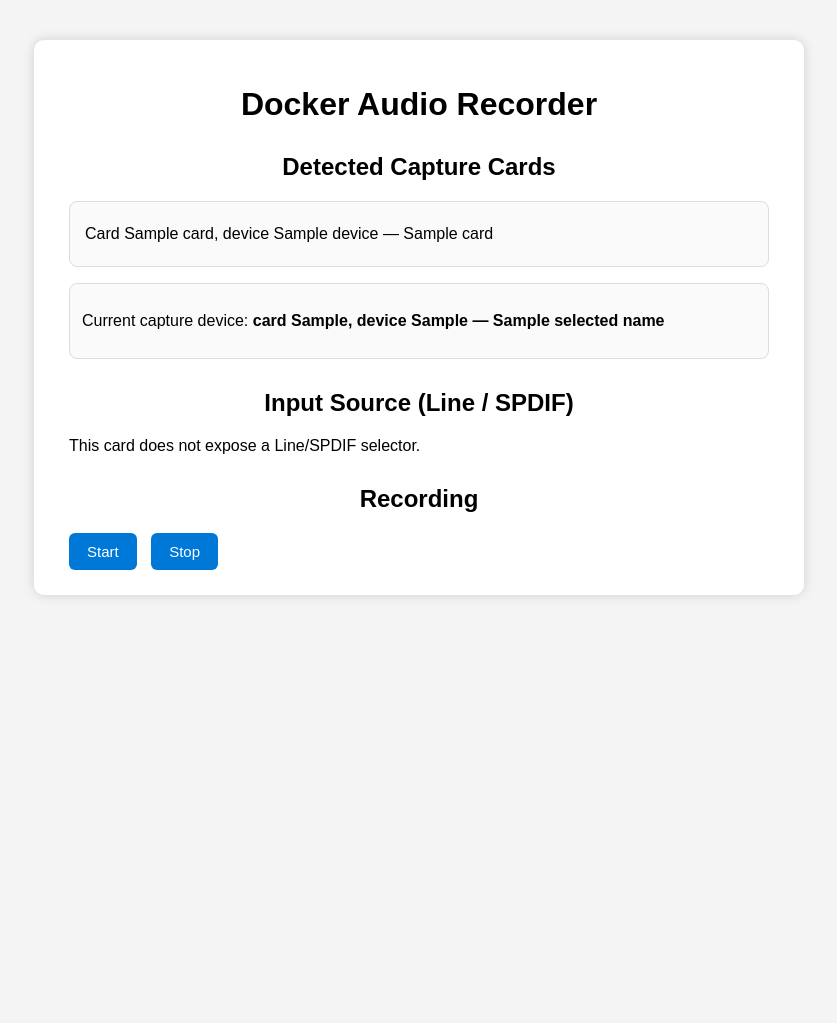
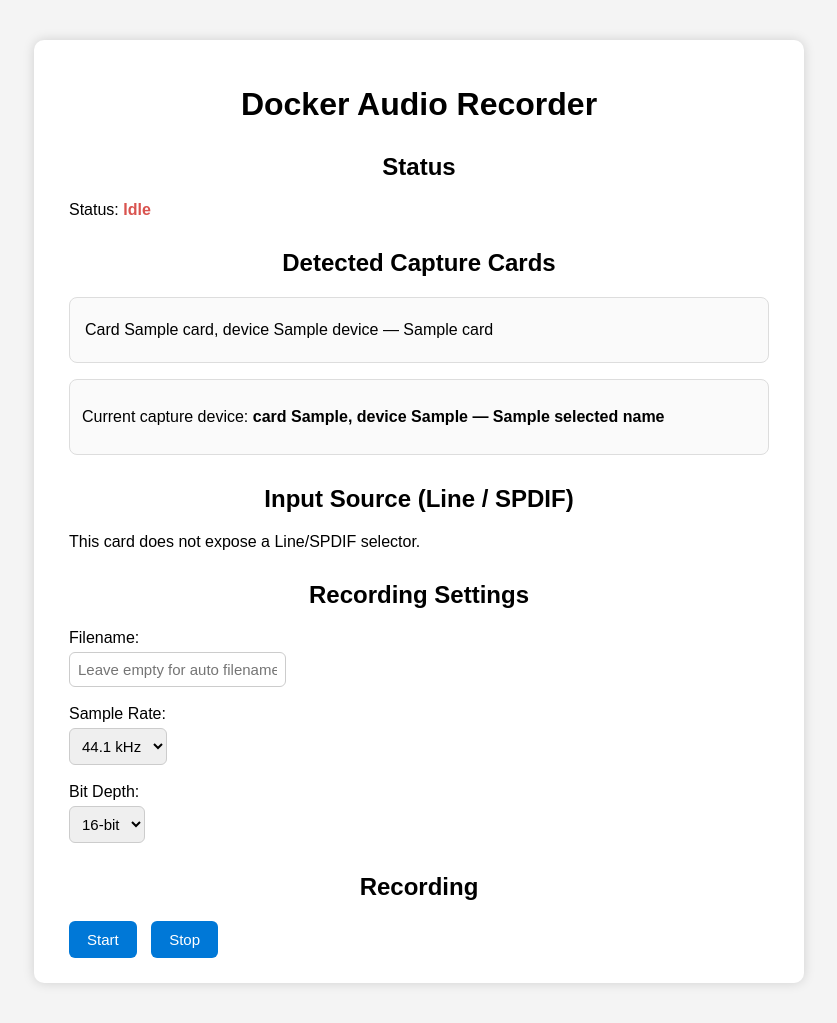
Before and after one commit to raouldeejay/docker-audio-recorder, a Flask app: template templates/index.html in a window 1280 px wide. Shown: the whole page, without its empty margins (221-1058 px from the left). Before the commit the page ends 597 px from the top, so only its background shows below. Run offline with Flask 3, Linux system fonts and the light colour scheme; the template is opened without the code that fills it: most values are stand-ins (such as "Sample title", 1, 10 or a date in 2020); data that the repository does not hold is empty.

Commit message:
Update index.html

```diff
--- a/templates/index.html
+++ b/templates/index.html
@@ -61,12 +61,13 @@
             background: #005fa3;
         }
 
-        select {
+        select, input[type="text"] {
             padding: 8px;
             font-size: 15px;
             border-radius: 6px;
             border: 1px solid #ccc;
             margin-right: 10px;
+            margin-top: 5px;
         }
 
         .info-box {
@@ -81,6 +82,15 @@
             font-weight: bold;
             color: #0078d7;
         }
+
+        .status {
+            font-weight: bold;
+            color: #d9534f;
+        }
+
+        .status.recording {
+            color: #5cb85c;
+        }
     </style>
 </head>
 
@@ -89,6 +99,13 @@
 
     <h1>Docker Audio Recorder</h1>
 
+    <!-- STATUS -->
+    <div class="section">
+        <h2>Status</h2>
+        <p>Status: <span id="recordingStatus" class="status">Idle</span></p>
+    </div>
+
+    <!-- CARD LIST -->
     <div class="section">
         <h2>Detected Capture Cards</h2>
 
@@ -115,6 +132,7 @@
         </div>
     </div>
 
+    <!-- SPDIF / LINE SELECTOR -->
     <div class="section">
         <h2>Input Source (Line / SPDIF)</h2>
 
@@ -135,6 +153,32 @@
         {% endif %}
     </div>
 
+    <!-- RECORDING SETTINGS -->
+    <div class="section">
+        <h2>Recording Settings</h2>
+
+        <label>Filename:</label><br>
+        <input id="filename" type="text" placeholder="Leave empty for auto filename">
+
+        <br><br>
+
+        <label>Sample Rate:</label><br>
+        <select id="samplerate">
+            <option value="44100">44.1 kHz</option>
+            <option value="48000">48 kHz</option>
+            <option value="96000">96 kHz</option>
+        </select>
+
+        <br><br>
+
+        <label>Bit Depth:</label><br>
+        <select id="bitdepth">
+            <option value="16">16-bit</option>
+            <option value="24">24-bit</option>
+        </select>
+    </div>
+
+    <!-- RECORDING CONTROLS -->
     <div class="section">
         <h2>Recording</h2>
 
@@ -145,8 +189,88 @@
 </div>
 
 <script>
+function pollStatus() {
+    fetch("/api/status")
+        .then(r => r.json())
+        .then(data => {
+            const el = document.getElementById("recordingStatus");
+            if (data.recording) {
+                el.innerText = "Recording…";
+                el.classList.add("recording");
+            } else {
+                el.innerText = "Idle";
+                el.classList.remove("recording");
+            }
+        });
+}
+
 function refreshInputSource() {
     fetch("/api/input")
         .then(r => r.json())
         .then(data => {
-            if (data.support
+            if (data.supported) {
+                document.getElementById("currentSource").innerText = data.source;
+            }
+        });
+}
+
+function setInputSource() {
+    const source = document.getElementById("inputSource").value;
+
+    fetch("/api/input", {
+        method: "POST",
+        headers: {"Content-Type": "application/json"},
+        body: JSON.stringify({source})
+    })
+    .then(r => r.json())
+    .then(data => {
+        if (data.status === "ok") {
+            refreshInputSource();
+            alert("Input set to: " + data.source);
+        } else {
+            alert("Error: " + (data.error || "unknown"));
+        }
+    });
+}
+
+function startRecording() {
+    const filename = document.getElementById("filename").value.trim();
+    const samplerate = document.getElementById("samplerate").value;
+    const bitdepth = document.getElementById("bitdepth").value;
+
+    fetch("/api/start", {
+        method: "POST",
+        headers: {"Content-Type": "application/json"},
+        body: JSON.stringify({
+            filename,
+            samplerate,
+            bitdepth
+        })
+    })
+    .then(r => r.json())
+    .then(data => {
+        if (data.error) {
+            alert("Error: " + data.error);
+        } else {
+            alert("Recording started\nFilename: " + data.filename);
+        }
+    });
+}
+
+function stopRecording() {
+    fetch("/api/stop", {method: "POST"})
+        .then(r => r.json())
+        .then(data => {
+            alert("Recording stopped");
+        });
+}
+
+window.onload = function() {
+    refreshInputSource();
+    pollStatus();
+    setInterval(pollStatus, 1000);
+};
+</script>
+
+</body>
+</html>
```
